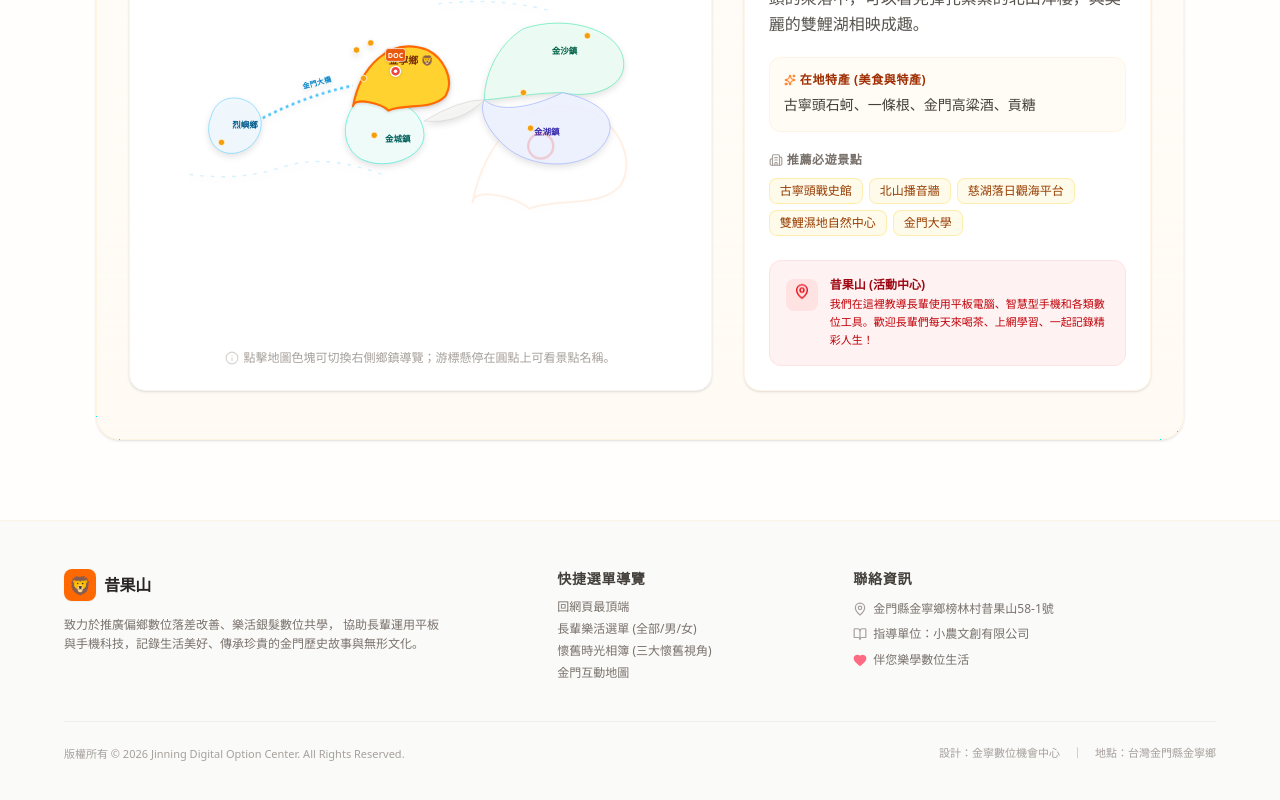
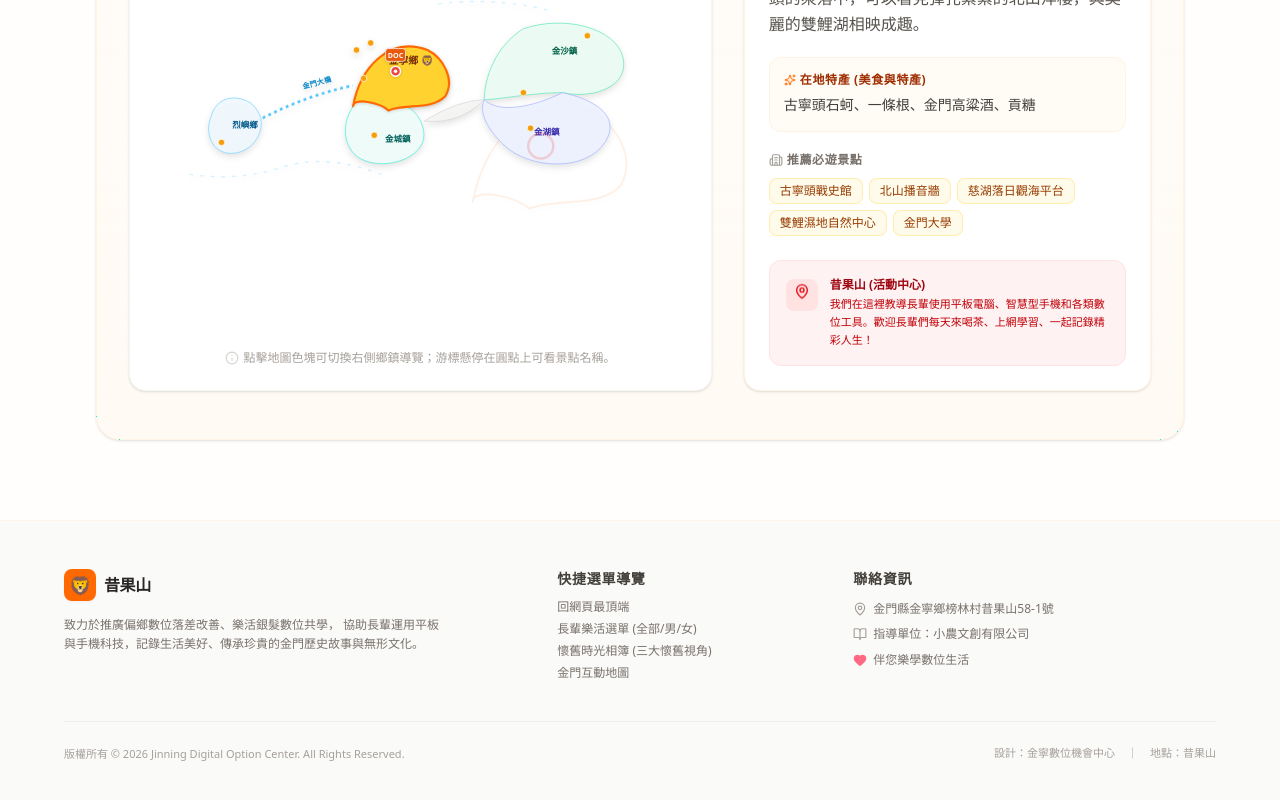
Before and after one commit to jack1230413/doc, a React (Vite) app: page / in a window 1280 px wide. Shown: the part 2923-3723 px from the top of the page. Built offline with nearby package versions, Linux system fonts and the light colour scheme.

Commit message:
style: update location name in footer
Change footer location to "昔果山" to better align with the application identity.

```diff
--- a/src/App.tsx
+++ b/src/App.tsx
@@ -192,7 +192,7 @@ export default function App() {
           <div className="flex items-center gap-3 font-mono">
             <span>設計：金寧數位機會中心</span>
             <span>｜</span>
-            <span>地點：台灣金門縣金寧鄉</span>
+            <span>地點：昔果山</span>
           </div>
         </div>
       </footer>
--- a/vite.config.ts
+++ b/vite.config.ts
@@ -1,7 +1,7 @@
 import tailwindcss from '@tailwindcss/vite';
 import react from '@vitejs/plugin-react';
 import path from 'path';
-import { defineConfig } from 'vite';
+import {defineConfig} from 'vite';
 
 export default defineConfig(() => {
   return {
@@ -9,7 +9,7 @@ export default defineConfig(() => {
     plugins: [react(), tailwindcss()],
     resolve: {
       alias: {
-        '@': path.resolve(__dirname, './src'),
+        '@': path.resolve(__dirname, '.'),
       },
     },
     server: {
```
